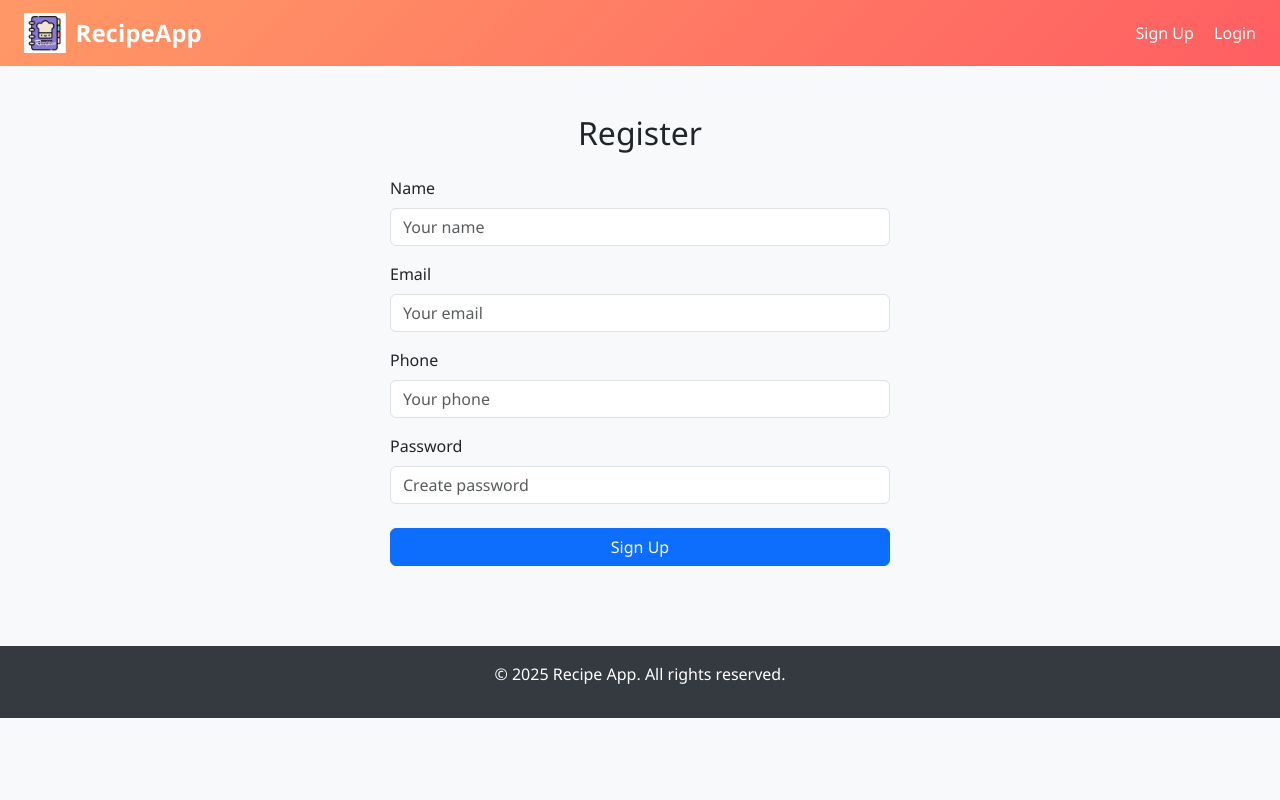
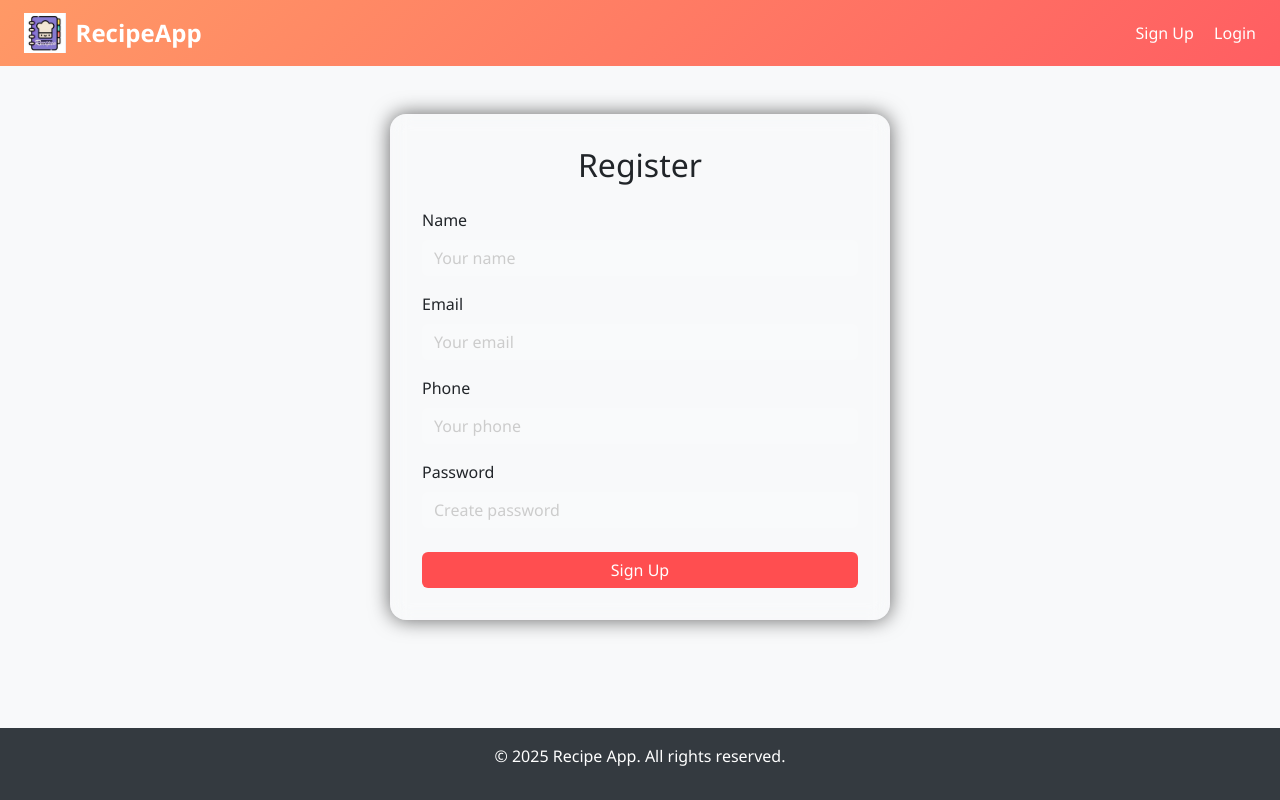
Before and after one commit to engrghulamali/python-flask-app, a Flask app: page /signup in a window 1280 px wide. Run offline with Flask 3, Linux system fonts and the light colour scheme.

Commit message:
flask app work for footer

```diff
--- /dev/null
+++ b/static/css/styles.css
@@ -0,0 +1,143 @@
+/* Global Styles */
+body, html {
+    height: 100%;
+    margin: 0;
+    font-family: 'Segoe UI', sans-serif;
+    background-color: #f8f9fa;
+    display: flex;
+    flex-direction: column;
+}
+
+/* Header Styles */
+header {
+    background: linear-gradient(135deg, #ff9966, #ff5e62);
+}
+
+.navbar-brand {
+    color: #fff !important;
+    font-weight: bold;
+    font-size: 1.5rem;
+    display: flex;
+    align-items: center;
+}
+
+.navbar-brand img {
+    height: 40px;
+    margin-right: 10px;
+}
+
+.nav-link {
+    color: #fff !important;
+    font-weight: 500;
+}
+
+/* Hero Section Styles */
+.hero-section {
+    background: url("https://source.unsplash.com/1600x900/?food,recipe") no-repeat center center;
+    background-size: cover;
+    height: 100vh;
+    display: flex;
+    align-items: center;
+    justify-content: center;
+    flex-direction: column;
+    text-align: center;
+    color: white;
+    position: relative;
+}
+
+.hero-section::after {
+    content: '';
+    position: absolute;
+    top: 0; left: 0;
+    height: 100%;
+    width: 100%;
+    background-color: rgba(0, 0, 0, 0.5);
+}
+
+.hero-content {
+    position: relative;
+    z-index: 2;
+}
+
+.hero-content h1 {
+    font-size: 3rem;
+    font-weight: bold;
+}
+
+.get-started-btn {
+    background-color: #ff4e50;
+    border: none;
+    padding: 0.75rem 2rem;
+    font-size: 1.2rem;
+    margin-top: 1.5rem;
+    color: white;
+    border-radius: 50px;
+}
+
+.get-started-btn:hover {
+    background-color: #e63946;
+}
+
+/* Layout for Page Content */
+.main-content {
+    flex: 1 0 auto;  /* Ensures the content area grows and pushes the footer */
+}
+
+/* Login & Signup Form Container */
+.login-container, .signup-container {
+    max-width: 500px;
+    margin: 0 auto;
+    padding: 2rem;
+    background-color: rgba(255, 255, 255, 0.1);
+    border-radius: 1rem;
+    backdrop-filter: blur(10px);
+    box-shadow: 0 0 20px rgba(0, 0, 0, 0.6);
+}
+
+/* Form Styles */
+.form-control {
+    background-color: rgba(255, 255, 255, 0.1);
+    border: none;
+    color: #fff;
+}
+
+.form-control::placeholder {
+    color: #ccc;
+}
+
+.form-control:focus {
+    background-color: rgba(255, 255, 255, 0.2);
+    box-shadow: none;
+    color: #fff;
+}
+
+.btn-primary {
+    background-color: #ff4e50;
+    border: none;
+}
+
+.btn-primary:hover {
+    background-color: #ff1c1c;
+}
+
+.form-link {
+    color: #ccc;
+}
+
+.form-link:hover {
+    color: #fff;
+}
+
+/* Footer Styles */
+footer {
+    background-color: #343a40;
+    color: white;
+    text-align: center;
+    padding: 1rem 0;
+    margin-top: auto; /* Ensures footer sticks to bottom */
+}
+.page-wrapper {
+    display: flex;
+    flex-direction: column;
+    min-height: 100vh;
+}
--- a/templates/layout.html
+++ b/templates/layout.html
@@ -10,44 +10,11 @@
   <link rel="stylesheet" href="{{ url_for('static', filename='css/styles.css') }}">
 
   <style>
-    body {
-      font-family: 'Segoe UI', sans-serif;
-      background-color: #f8f9fa;
-    }
 
-    header {
-      background: linear-gradient(135deg, #ff9966, #ff5e62);
-    }
-
-    .navbar-brand {
-      color: #fff !important;
-      font-weight: bold;
-      font-size: 1.5rem;
-      display: flex;
-      align-items: center;
-    }
-
-    .navbar-brand img {
-      height: 40px;
-      margin-right: 10px;
-    }
-
-    .nav-link {
-      color: #fff !important;
-      font-weight: 500;
-    }
-
-    footer {
-      background-color: #343a40;
-      color: white;
-      text-align: center;
-      padding: 1rem 0;
-      margin-top: 2rem;
-    }
   </style>
 </head>
 <body>
-
+  <div class="page-wrapper">
     <!-- Header -->
     <header>
       <nav class="navbar navbar-expand-lg navbar-dark px-4">
@@ -70,7 +37,7 @@
     <footer>
       <p>&copy; {{ year or "2025" }} Recipe App. All rights reserved.</p>
     </footer>
-
+  </div>
   <!-- Bootstrap JS -->
   <script src="https://cdn.jsdelivr.net/npm/bootstrap@5.3.0/dist/js/bootstrap.bundle.min.js"></script>
 </body>
```
Lines whose indentation alone changed are shown as unchanged.
